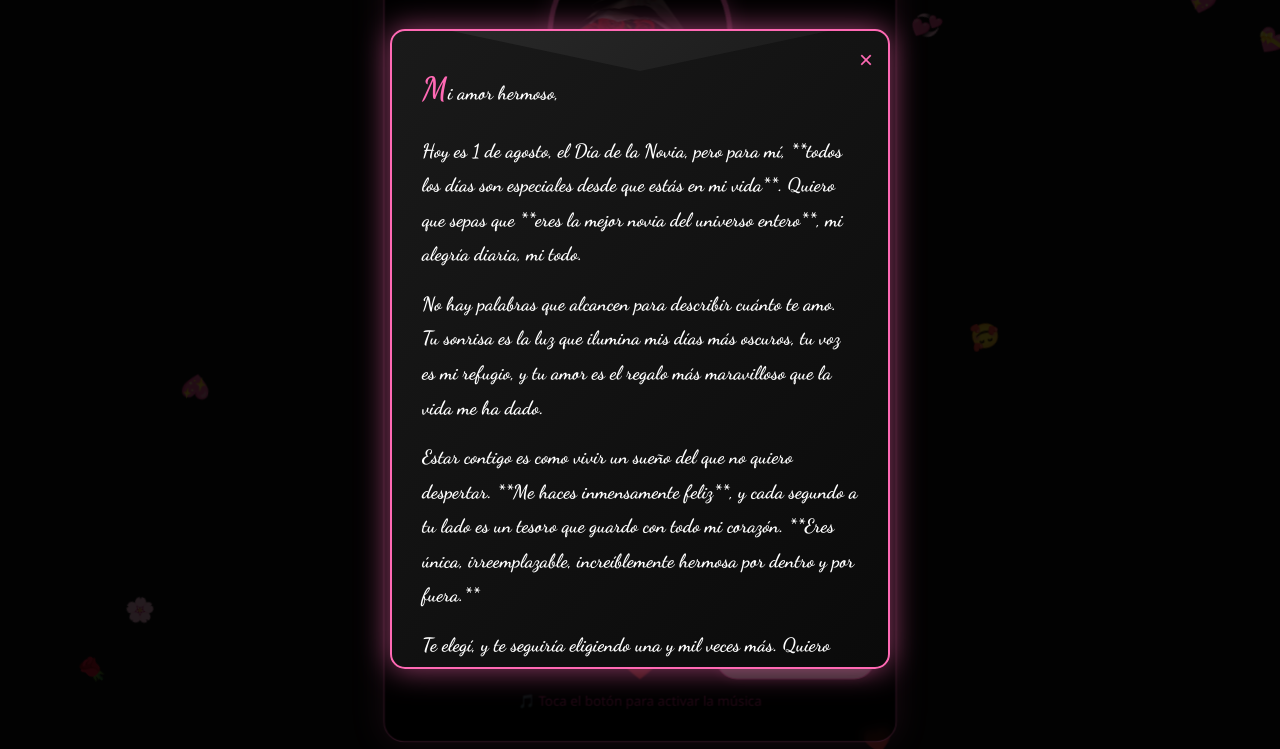
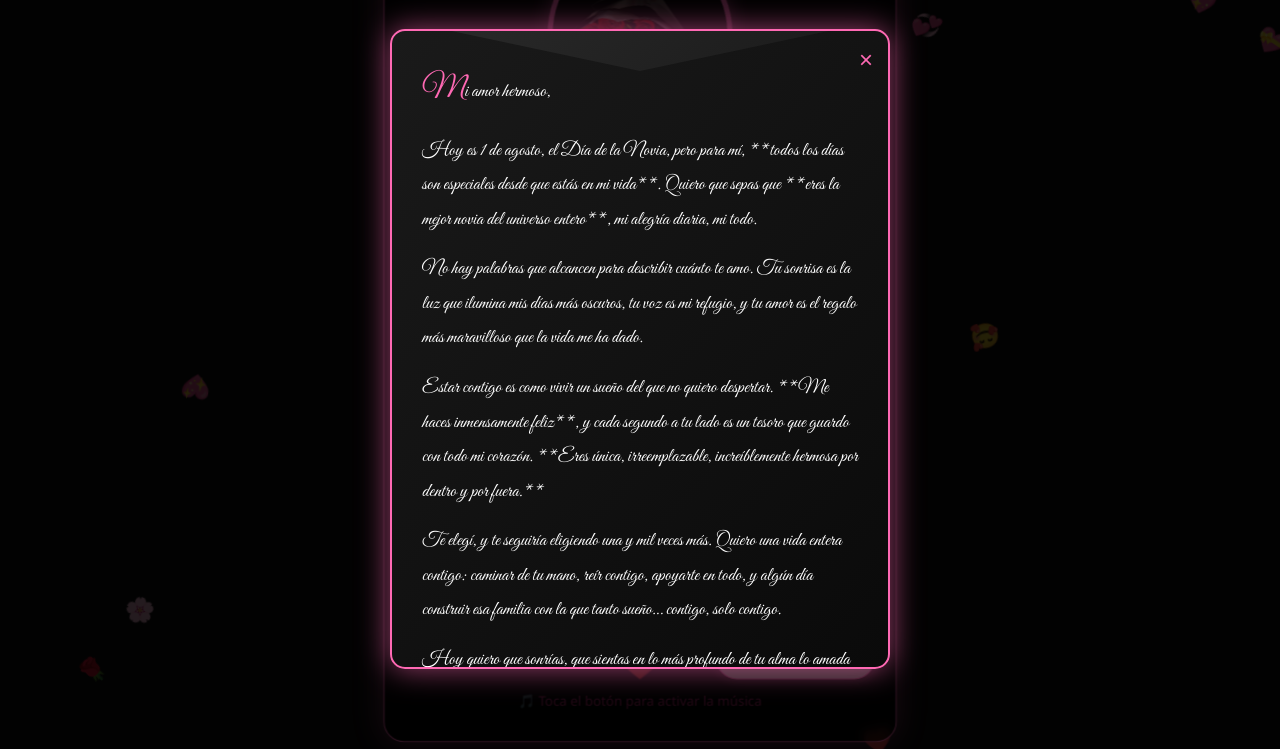
Before and after one commit to Jhosep24/Novia24, a plain HTML site: page index.html in a window 1280 px wide. Both pictures are taken after a click on the button "❤️". Shown: the part 278-1027 px from the top of the page. Drawn offline with Linux system fonts and the light colour scheme.

Commit message:
Update index.html

```diff
--- a/index.html
+++ b/index.html
@@ -4,6 +4,11 @@
     <meta charset="UTF-8">
     <meta name="viewport" content="width=device-width, initial-scale=1.0">
     <title>Feliz Día de la Novia Kiara</title>
+        <link href="https://fonts.googleapis.com/css2?family=Dancing+Script&display=swap" rel="stylesheet">
+<link href="https://fonts.googleapis.com/css2?family=Great+Vibes&display=swap" rel="stylesheet">
+<link href="https://fonts.googleapis.com/css2?family=Pacifico&display=swap" rel="stylesheet">
+<link href="https://fonts.googleapis.com/css2?family=Satisfy&display=swap" rel="stylesheet">
+<link href="https://fonts.googleapis.com/css2?family=Caveat&display=swap" rel="stylesheet">
     <style>
         @import url('https://fonts.googleapis.com/css2?family=Dancing+Script:wght@700&family=Poppins:wght@300;400;600&display=swap');
 
@@ -309,7 +314,7 @@
         }
 
         .letter-content {
-            font-family: 'Dancing Script', cursive;
+            font-family: 'Great Vibes', cursive;
             font-size: 1.2rem;
             color: white;
             line-height: 1.8;
```
